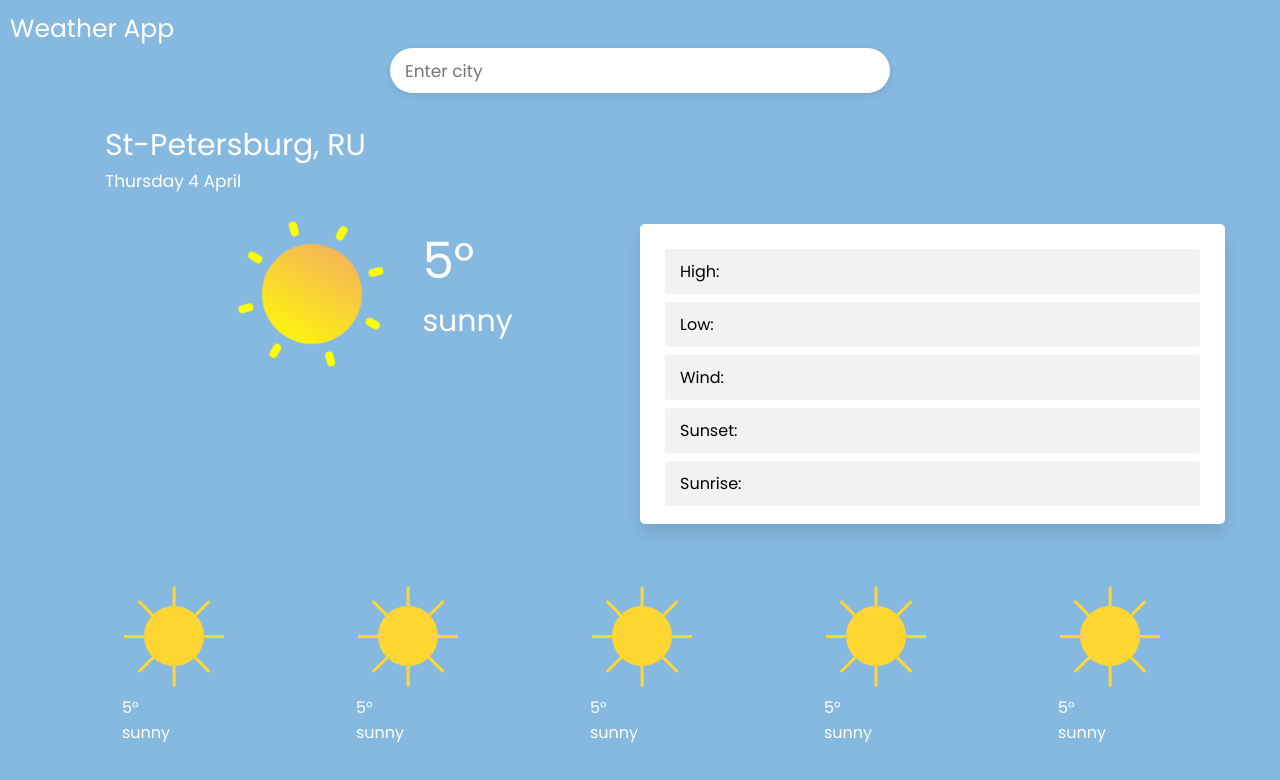
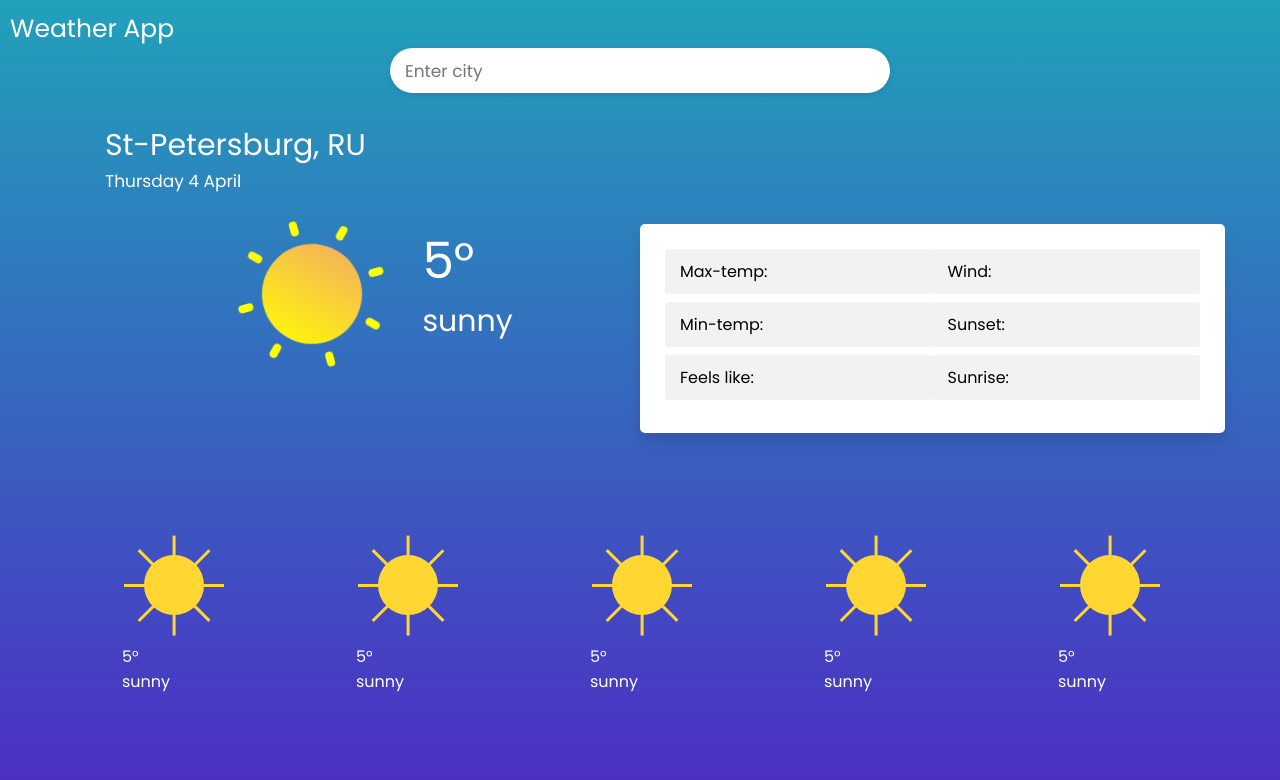
Before and after one commit to FedorLivshits/Weather-App-React, a React (Create React App) app: page / in a window 1280 px wide. Shown: the top 780 px of the page. Built offline with nearby package versions, Linux system fonts and the light colour scheme; no server answers.

Commit message:
weather info css

```diff
--- a/src/App.css
+++ b/src/App.css
@@ -15,7 +15,7 @@ body{
     /* overflow: hidden; */
     padding: 10px;
     background: rgb(134,185,224);
-    /*background: linear-gradient(to bottom, #8c62ff 0%, #496be8 100%);*/
+    background: linear-gradient(to bottom, #21a1ba 0%, #4d2cc4 100%);
 }
 header{
     font-size: 25px;
@@ -40,7 +40,6 @@ header{
 
 }
 .weather__image-info{
-
     margin-left: 40px;
 }
 .weather__temp{
@@ -52,6 +51,8 @@ header{
     padding: 25px;
     border-radius: 5px;
     box-shadow: 0px 10px 15px rgba(0,0,0,0.1);
+    display: flex;
+    justify-content: space-between;
 }
 
 .inputField{
@@ -113,7 +114,6 @@ header{
     max-height: 250px;
 }
 .todoList li{
-    position: relative;
     list-style: none;
     height: 45px;
     line-height: 45px;
@@ -123,6 +123,12 @@ header{
     padding: 0 15px;
     cursor: default;
     overflow: hidden;
+}
+.column-1{
+    width: 50%;
+}
+.column-2{
+    width: 50%;
 }
 /*.todoList li .icon{*/
 /*    position: absolute;*/
@@ -168,7 +174,7 @@ header{
 .weather___for-five-days{
     display: flex;
     justify-content: space-around;
-    margin-top: 60px;
+    margin-top: 100px;
     color: white;
 }
 .weatherIcon {
--- a/src/App.js
+++ b/src/App.js
@@ -8,21 +8,6 @@ function App() {
   );
 }
 
-let promise = new Promise((resolve, reject) => {
-  setTimeout(() => {
-    let a = true
-    if(a){
-      resolve("result")
-    }else{
-      reject("error")
-    }
-  }, 3000)
-} )
 
-promise.then(
-    result => {console.log("good")},
-    error => {console.log("bad")}
-)
-console.log("me at first")
 
 export default App;
--- a/src/Components/WeatherApp.jsx
+++ b/src/Components/WeatherApp.jsx
@@ -1,7 +1,11 @@
 import React from "react";
-
+import * as axios from 'axios'
 
 function WeatherApp() {
+    axios.get("http://api.openweathermap.org/data/2.5/weather?q=Moscow&units=metric&appid=9e66b26ecdfc14c9acc56a4db3a671f2")
+        .then(response => { debugger
+            console.log(response.data)})
+
     return (
         <>
             <header>Weather App</header>
@@ -27,13 +31,20 @@ function WeatherApp() {
                     </div>
                     <div className="weather__info">
 
-                        <ul className="todoList">
-                            <li>High:</li>
-                            <li>Low:</li>
-                            <li>Wind:</li>
-                            <li>Sunset:</li>
-                            <li>Sunrise:</li>
-                        </ul>
+                        <div className="column-1">
+                            <ul className="todoList">
+                                <li>Max-temp:</li>
+                                <li>Min-temp:</li>
+                                <li>Feels like:</li>
+                            </ul>
+                        </div>
+                        <div className="column-2">
+                            <ul className="todoList">
+                                <li>Wind:</li>
+                                <li>Sunset:</li>
+                                <li>Sunrise:</li>
+                            </ul>
+                        </div>
                     </div>
                 </div>
                 <div className="weather___for-five-days">
--- a/src/redux/weather-reducer.js
+++ b/src/redux/weather-reducer.js
@@ -9,6 +9,7 @@ let initialState = {
     temp: undefined,
     temp_max: null,
     temp_min: null,
+    feels_like: null,
     description: ""
 }
 
```
Also changed, not shown: src/assets/images/searh-icon.svg (renamed from src/assets/searh-icon.svg).
